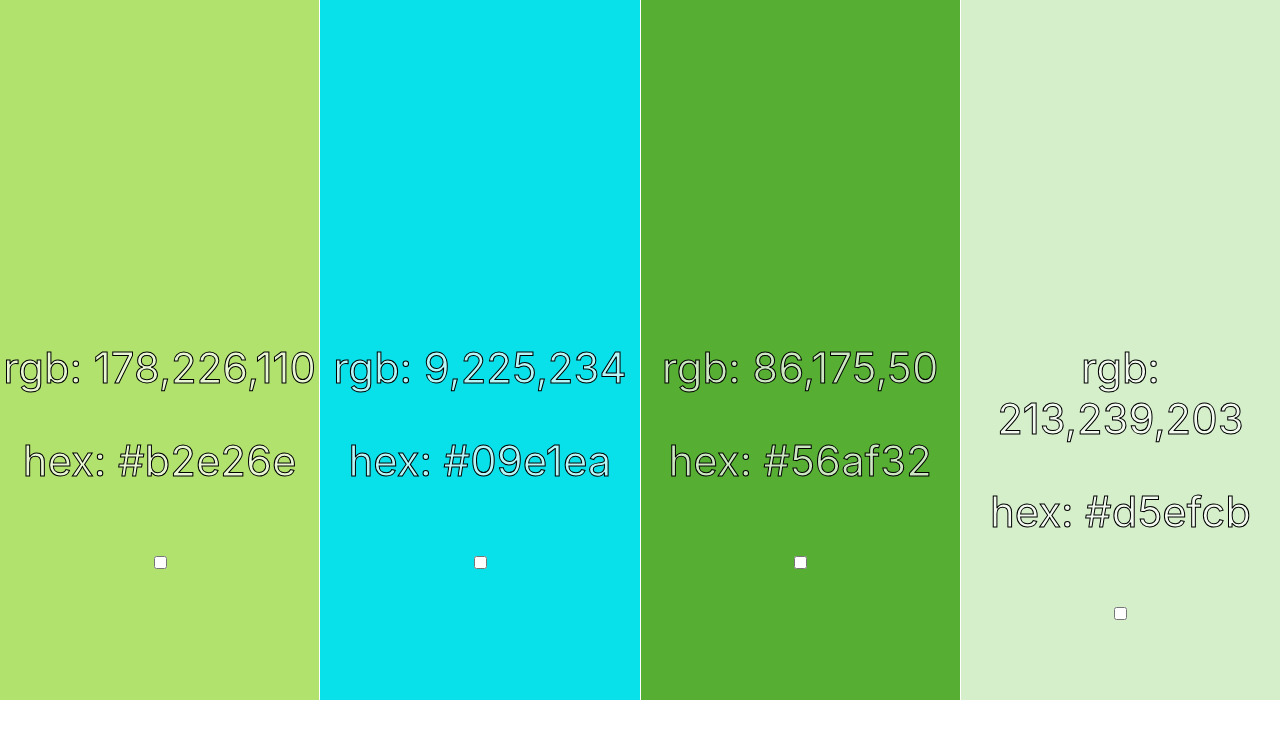
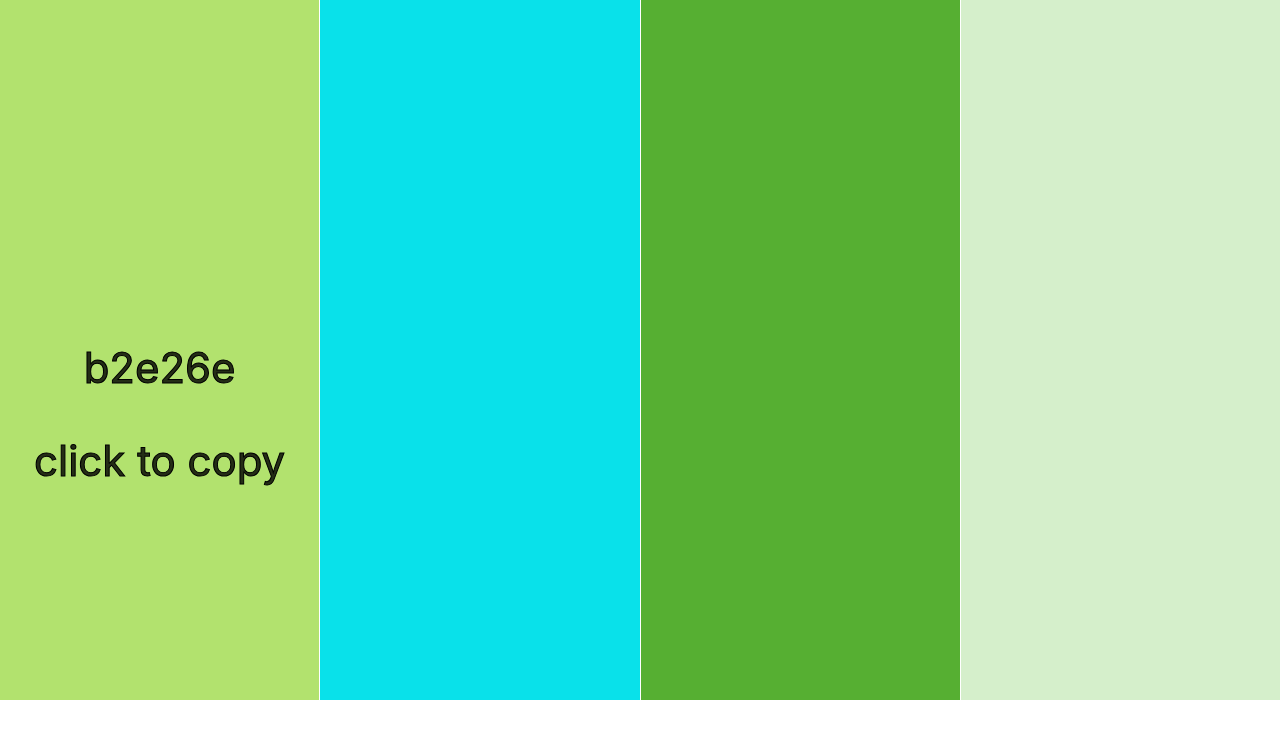
Before and after one commit to amara-j/colorpicker, a React (Create React App) app: page / in a window 1280 px wide. Shown: the top 738 px of the page. Built offline with nearby package versions, Linux system fonts and the light colour scheme.

Commit message:
hover to see hex codes and copy instructions, click anywhere to copy.  all colors update on any key press.  instructions could be clearer

```diff
--- a/src/App.css
+++ b/src/App.css
@@ -18,7 +18,7 @@
   height: 100px;
   text-align: center;
   -webkit-text-stroke: 1px black;
-  color: rgba(255, 255, 255, 0.7);
+  color: rgba(0, 0, 0, 0.8);
 }
 
 .BlockContainer {
--- a/src/ColorBlock.js
+++ b/src/ColorBlock.js
@@ -18,7 +18,7 @@ const ColorBlock = (props) => {
   };
 
   const rgbToHex = (rgbArray) => {
-    let hex = "#";
+    let hex = "";
     rgbArray.forEach((element) => {
       const elementString = element.toString(16);
       var hexComponent =
@@ -40,32 +40,36 @@ const ColorBlock = (props) => {
   };
 
   const clipboardCopy = (textToCopy) => {
-    navigator.clipboard.writeText(textToCopy).then(
-      function () {
-        /* clipboard success message/action*/
-      },
-      function () {
-        /* clipboard failure message/action*/
-      }
-    );
+    navigator.clipboard.writeText(textToCopy);
+  };
+
+  const [displayHex, updateDisplayHex] = useState(false);
+
+  const handleMouseEnter = () => {
+    updateDisplayHex(true);
+  };
+
+  const handleMouseOut = () => {
+    updateDisplayHex(false);
   };
 
   return (
-    <div className="ColorBlock" style={{ backgroundColor: `rgb(${colorRGB})` }}>
-      <p onClick={() => clipboardCopy(colorRGB)}>
-        {"rgb: " + colorRGB.join(",")}
-      </p>
-      <p onClick={() => clipboardCopy(colorHex)}> {"hex: " + colorHex}</p>
-      <input
+    <div
+      className="ColorBlock"
+      style={{ backgroundColor: `rgb(${colorRGB})` }}
+      onMouseEnter={handleMouseEnter}
+      onMouseLeave={handleMouseOut}
+      onClick={() => clipboardCopy(colorHex)}
+    >
+      {/* <input
         type="checkbox"
         onChange={(e) => handleCheckBoxChange(e)}
         checked={props.isPinned}
-      ></input>
+      ></input> */}
+      <p>{displayHex ? colorHex : null}</p>
+      <p>{displayHex ? "click to copy" : null}</p>
     </div>
   );
 };
 
-//randomize color instead makes an rgb array of 4 random colors
-// for any component not checked, it updates color
-
 export default ColorBlock;
```
Also changed, not shown: 1 other file (tests, documents, lock files or other folders).
